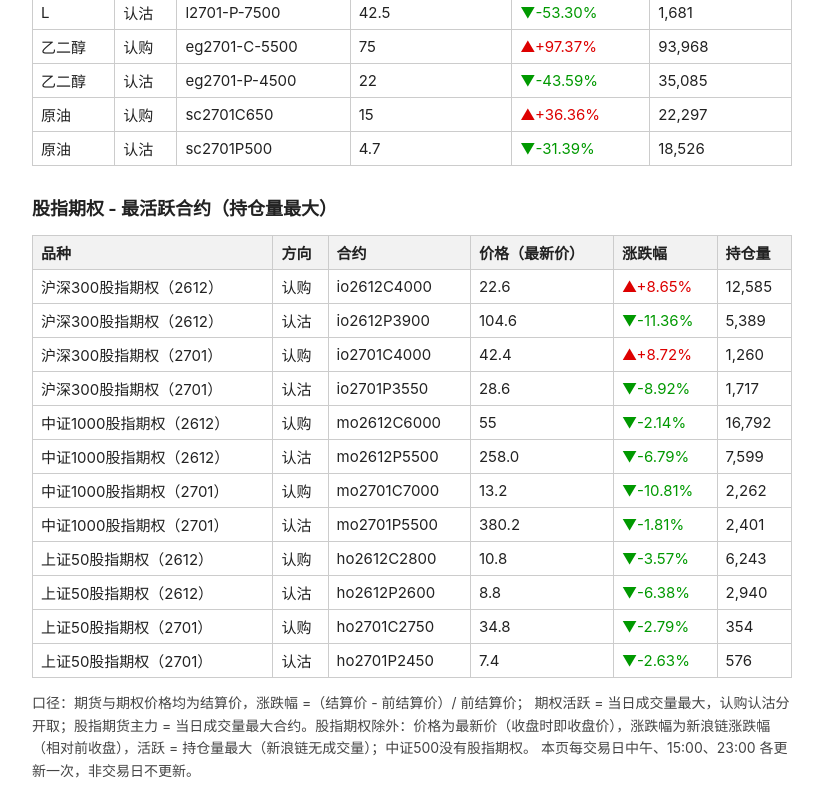
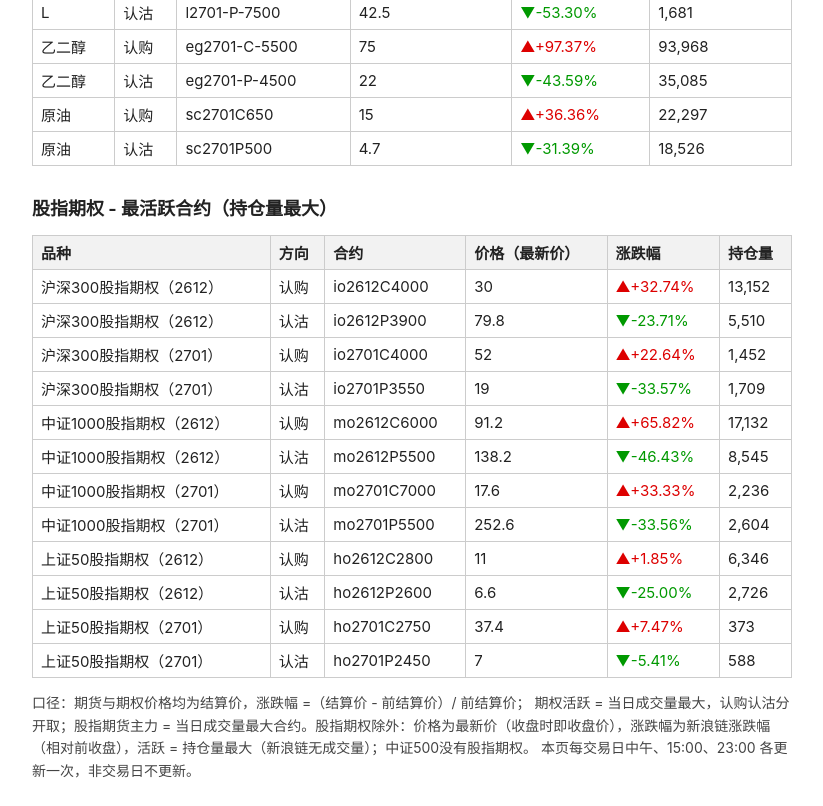
Before and after one commit to yanjiugongju01/muse2-futures-options-page, a plain HTML site: page index.html in a window 1280 px wide. Shown: the part 701-1507 px from the top of the page, without its empty margins (228-1051 px from the left). Drawn offline with Linux system fonts and the light colour scheme.

Commit message:
muse2 futures-options page: 午盘 update data 2026-11-26

```diff
--- a/index.html
+++ b/index.html
@@ -13,7 +13,7 @@ th { background: #f2f2f2; } p { font-size: 14px; line-height: 1.6; color: #444;
 </head>
 <body>
 <h1>期货期权公开表</h1>
-<p>更新时点：夜盘　更新时间：2026-11-26 22:57（北京时间）<br>
+<p>更新时点：午盘　更新时间：2026-11-27 12:00（北京时间）<br>
 数据日：2026-11-26（上个交易日收盘/结算，07:00 飞书晨间表同源）</p>
 <h2>股指期货 · 主力合约</h2>
 <table><tr><th>品种</th><th>合约</th><th>价格（结算价）</th><th>涨跌幅</th></tr>
@@ -40,18 +40,18 @@ th { background: #f2f2f2; } p { font-size: 14px; line-height: 1.6; color: #444;
 </table>
 <h2>股指期权 - 最活跃合约（持仓量最大）</h2>
 <table><tr><th>品种</th><th>方向</th><th>合约</th><th>价格（最新价）</th><th>涨跌幅</th><th>持仓量</th></tr>
-<tr><td>沪深300股指期权（2612）</td><td>认购</td><td>io2612C4000</td><td>22.6</td><td><span class="up">▲+8.65%</span></td><td>12,585</td></tr>
-<tr><td>沪深300股指期权（2612）</td><td>认沽</td><td>io2612P3900</td><td>104.6</td><td><span class="down">▼-11.36%</span></td><td>5,389</td></tr>
-<tr><td>沪深300股指期权（2701）</td><td>认购</td><td>io2701C4000</td><td>42.4</td><td><span class="up">▲+8.72%</span></td><td>1,260</td></tr>
-<tr><td>沪深300股指期权（2701）</td><td>认沽</td><td>io2701P3550</td><td>28.6</td><td><span class="down">▼-8.92%</span></td><td>1,717</td></tr>
-<tr><td>中证1000股指期权（2612）</td><td>认购</td><td>mo2612C6000</td><td>55</td><td><span class="down">▼-2.14%</span></td><td>16,792</td></tr>
-<tr><td>中证1000股指期权（2612）</td><td>认沽</td><td>mo2612P5500</td><td>258.0</td><td><span class="down">▼-6.79%</span></td><td>7,599</td></tr>
-<tr><td>中证1000股指期权（2701）</td><td>认购</td><td>mo2701C7000</td><td>13.2</td><td><span class="down">▼-10.81%</span></td><td>2,262</td></tr>
-<tr><td>中证1000股指期权（2701）</td><td>认沽</td><td>mo2701P5500</td><td>380.2</td><td><span class="down">▼-1.81%</span></td><td>2,401</td></tr>
-<tr><td>上证50股指期权（2612）</td><td>认购</td><td>ho2612C2800</td><td>10.8</td><td><span class="down">▼-3.57%</span></td><td>6,243</td></tr>
-<tr><td>上证50股指期权（2612）</td><td>认沽</td><td>ho2612P2600</td><td>8.8</td><td><span class="down">▼-6.38%</span></td><td>2,940</td></tr>
-<tr><td>上证50股指期权（2701）</td><td>认购</td><td>ho2701C2750</td><td>34.8</td><td><span class="down">▼-2.79%</span></td><td>354</td></tr>
-<tr><td>上证50股指期权（2701）</td><td>认沽</td><td>ho2701P2450</td><td>7.4</td><td><span class="down">▼-2.63%</span></td><td>576</td></tr>
+<tr><td>沪深300股指期权（2612）</td><td>认购</td><td>io2612C4000</td><td>30</td><td><span class="up">▲+32.74%</span></td><td>13,152</td></tr>
+<tr><td>沪深300股指期权（2612）</td><td>认沽</td><td>io2612P3900</td><td>79.8</td><td><span class="down">▼-23.71%</span></td><td>5,510</td></tr>
+<tr><td>沪深300股指期权（2701）</td><td>认购</td><td>io2701C4000</td><td>52</td><td><span class="up">▲+22.64%</span></td><td>1,452</td></tr>
+<tr><td>沪深300股指期权（2701）</td><td>认沽</td><td>io2701P3550</td><td>19</td><td><span class="down">▼-33.57%</span></td><td>1,709</td></tr>
+<tr><td>中证1000股指期权（2612）</td><td>认购</td><td>mo2612C6000</td><td>91.2</td><td><span class="up">▲+65.82%</span></td><td>17,132</td></tr>
+<tr><td>中证1000股指期权（2612）</td><td>认沽</td><td>mo2612P5500</td><td>138.2</td><td><span class="down">▼-46.43%</span></td><td>8,545</td></tr>
+<tr><td>中证1000股指期权（2701）</td><td>认购</td><td>mo2701C7000</td><td>17.6</td><td><span class="up">▲+33.33%</span></td><td>2,236</td></tr>
+<tr><td>中证1000股指期权（2701）</td><td>认沽</td><td>mo2701P5500</td><td>252.6</td><td><span class="down">▼-33.56%</span></td><td>2,604</td></tr>
+<tr><td>上证50股指期权（2612）</td><td>认购</td><td>ho2612C2800</td><td>11</td><td><span class="up">▲+1.85%</span></td><td>6,346</td></tr>
+<tr><td>上证50股指期权（2612）</td><td>认沽</td><td>ho2612P2600</td><td>6.6</td><td><span class="down">▼-25.00%</span></td><td>2,726</td></tr>
+<tr><td>上证50股指期权（2701）</td><td>认购</td><td>ho2701C2750</td><td>37.4</td><td><span class="up">▲+7.47%</span></td><td>373</td></tr>
+<tr><td>上证50股指期权（2701）</td><td>认沽</td><td>ho2701P2450</td><td>7</td><td><span class="down">▼-5.41%</span></td><td>588</td></tr>
 </table>
 <p>口径：期货与期权价格均为结算价，涨跌幅 =（结算价 - 前结算价）/ 前结算价；
 期权活跃 = 当日成交量最大，认购认沽分开取；股指期货主力 = 当日成交量最大合约。股指期权除外：价格为最新价（收盘时即收盘价），涨跌幅为新浪链涨跌幅（相对前收盘），活跃 = 持仓量最大（新浪链无成交量）；中证500没有股指期权。
```
